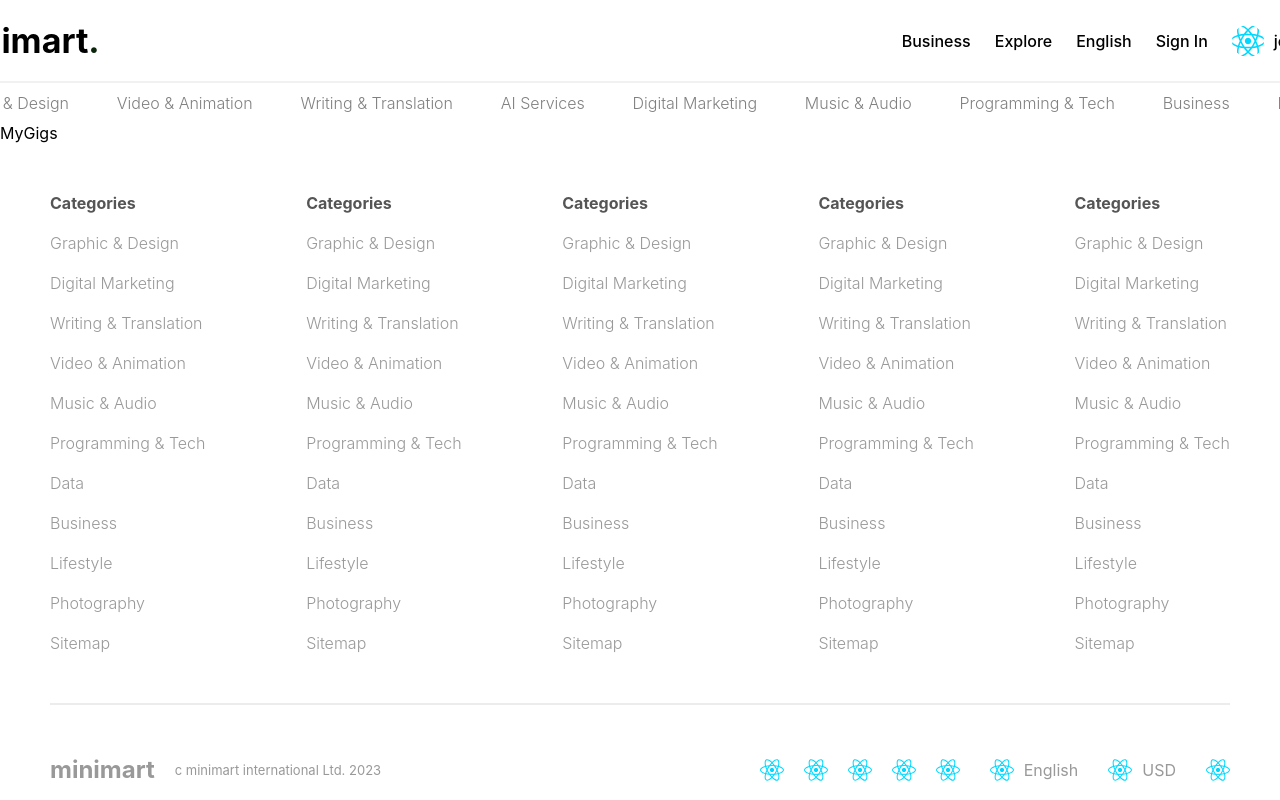
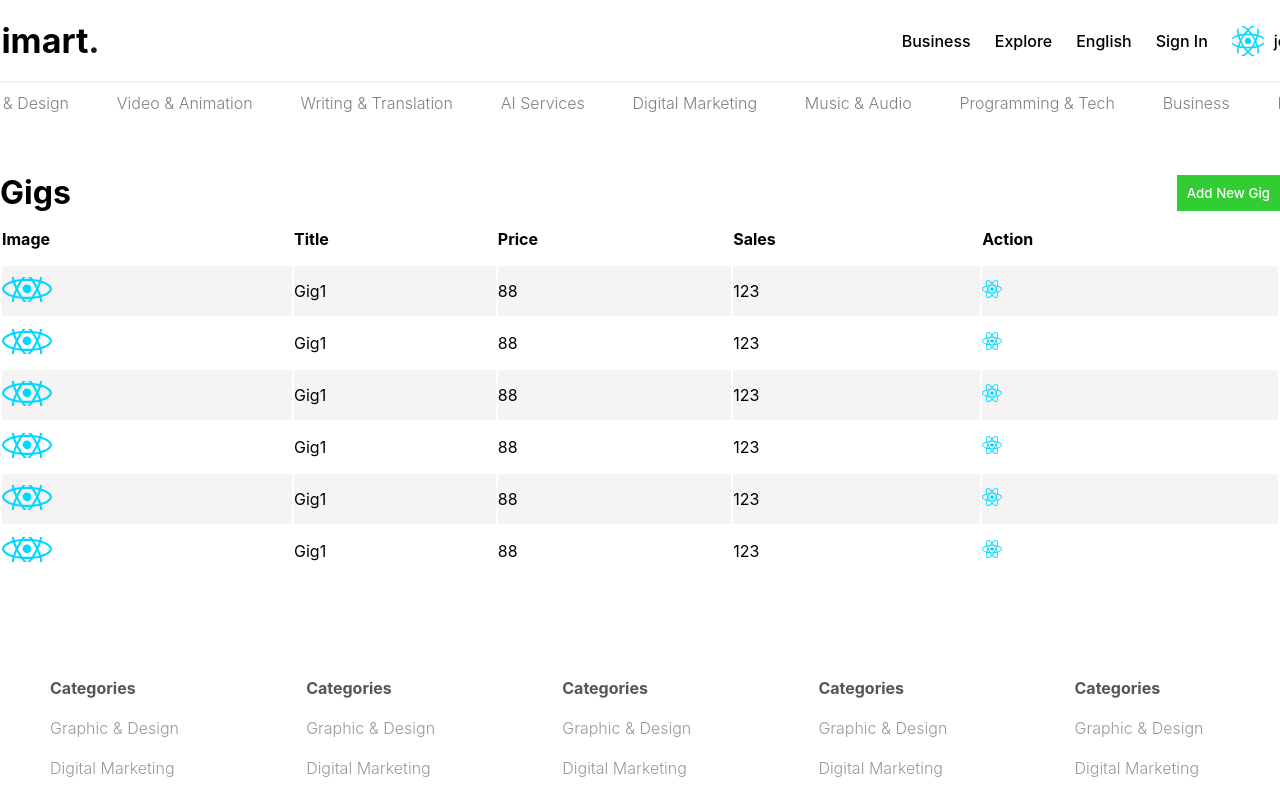
Before and after one commit to Erudite885/minimart_ui, a React app: page /myGigs in a window 1280 px wide. Shown: the top 800 px of the page. Built offline with nearby package versions, Linux system fonts and the light colour scheme; the HTML template or start-up script is replaced by a standard one.

Commit message:
feat/pages: mygig page commented and  styling update

```diff
--- a/src/pages/myGigs/MyGigs.jsx
+++ b/src/pages/myGigs/MyGigs.jsx
@@ -1,7 +1,97 @@
 import React from "react";
+import { Link } from "react-router-dom";
+import { ReactIcon } from "../../assets";
+
 import "./MyGigs.scss";
+
 const MyGigs = () => {
-  return <div>MyGigs</div>;
+  return (
+    <div className="myGigs">
+      <div className="container">
+        <div className="title">
+          <h1>Gigs</h1>
+          <Link to="/add">
+            <button>Add New Gig</button>
+          </Link>
+        </div>
+        <table>
+          <tr>
+            <th>Image</th>
+            <th>Title</th>
+            <th>Price</th>
+            <th>Sales</th>
+            <th>Action</th>
+          </tr>
+          <tr>
+            <td>
+              <img src={ReactIcon} alt="" className="img" />
+            </td>
+            <td>Gig1</td>
+            <td>88</td>
+            <td>123</td>
+            <td>
+              <img src={ReactIcon} alt="" className="delete" />
+            </td>
+          </tr>
+          <tr>
+            <td>
+              <img src={ReactIcon} alt="" className="img" />
+            </td>
+            <td>Gig1</td>
+            <td>88</td>
+            <td>123</td>
+            <td>
+              <img src={ReactIcon} alt="" className="delete" />
+            </td>
+          </tr>
+          <tr>
+            <td>
+              <img src={ReactIcon} alt="" className="img" />
+            </td>
+            <td>Gig1</td>
+            <td>88</td>
+            <td>123</td>
+            <td>
+              <img src={ReactIcon} alt="" className="delete" />
+            </td>
+          </tr>
+          <tr>
+            <td>
+              <img src={ReactIcon} alt="" className="img" />
+            </td>
+            <td>Gig1</td>
+            <td>88</td>
+            <td>123</td>
+            <td>
+              <img src={ReactIcon} alt="" className="delete" />
+            </td>
+          </tr>
+          <tr>
+            <td>
+              <img src={ReactIcon} alt="" className="img" />
+            </td>
+            <td>Gig1</td>
+            <td>88</td>
+            <td>123</td>
+            <td>
+              <img src={ReactIcon} alt="" className="delete" />
+            </td>
+          </tr>
+          <tr>
+            <td>
+              <img src={ReactIcon} alt="" className="img" />
+            </td>
+            <td>Gig1</td>
+            <td>88</td>
+            <td>123</td>
+            <td>
+              <img src={ReactIcon} alt="" className="delete" />
+            </td>
+          </tr>
+        </table>
+      </div>
+    </div>
+  );
 };
 
 export default MyGigs;
--- a/src/pages/myGigs/MyGigs.scss
+++ b/src/pages/myGigs/MyGigs.scss
@@ -0,0 +1,53 @@
+.myGigs {
+    display: flex;
+    justify-content: center;
+
+    .container {
+        width: 1400px;
+        padding: 50px 0px;
+
+        .title {
+            display: flex;
+            justify-content: space-between;
+            align-items: center;
+
+            button {
+                background-color: limegreen;
+                color: #fff;
+                font-weight: 500;
+                border: none;
+                padding: 10px;
+                cursor: pointer;
+            }
+        }
+
+        table {
+            width: 100%;
+
+            tr {
+                height: 50px;
+
+                th {
+                    text-align: left;
+                }
+
+                td {
+                    .img {
+                        width: 50px;
+                        height: 25px;
+                        object-fit: cover;
+                    }
+
+                    .delete {
+                        width: 20px;
+                        cursor: pointer;
+                    }
+                }
+
+                &:nth-child(even){
+                    background-color: #f5f3f3;
+                }
+            }
+        }
+    }
+}
```
